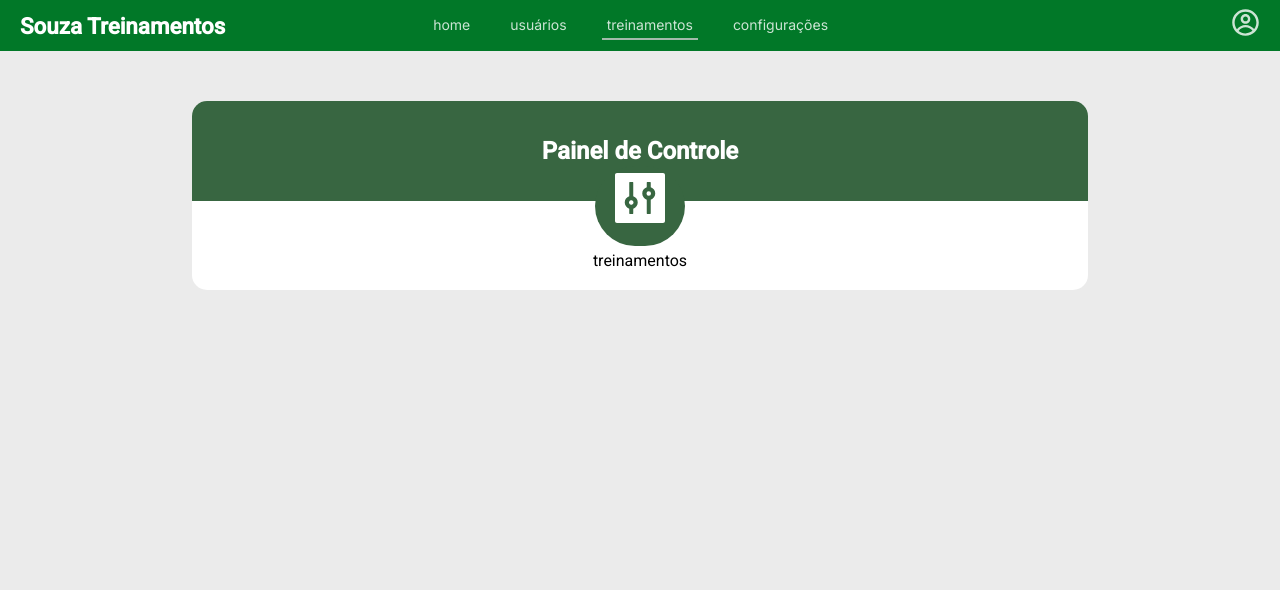
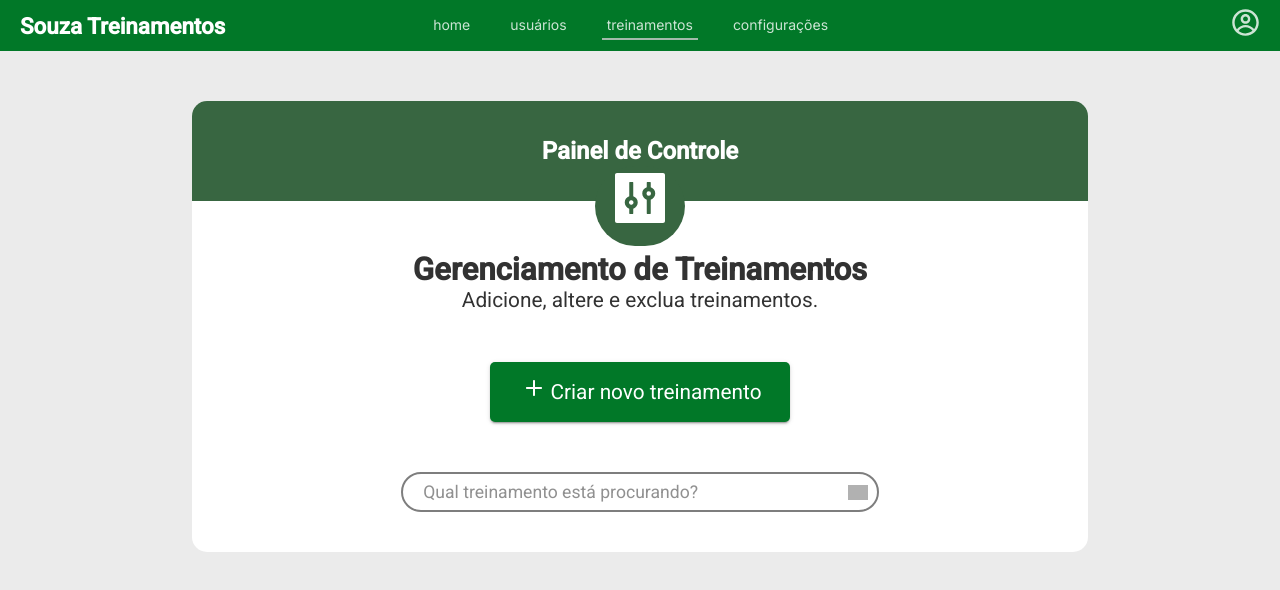
Before and after one commit to HenkelDio/plataforma-treinamentos2, a React (Create React App) app in the folder client/: page / in a window 1280 px wide. Both pictures are taken after a click on the item "treinamentos". Shown: the top 590 px of the page. Built offline with nearby package versions, Linux system fonts and the light colour scheme; grey boxes are pictures that could not be loaded.

Commit message:
added training modal

```diff
--- a/client/src/components/control-panel-components/trainingsPanel/TrainingsPanel.jsx
+++ b/client/src/components/control-panel-components/trainingsPanel/TrainingsPanel.jsx
@@ -1,9 +1,38 @@
 import styles from './trainingsPanel.module.css';
+import ModalCreateTraining from './modal/Modal';
+import { useState } from 'react';
+import {IoIosAdd} from 'react-icons/io'
 
-export default function TrainingsPanel(){
+export default function TrainingsPanel(props){
+    const [modalIsOpen, setIsOpen] = useState(false)
+
+    const closeModal = () =>{
+        setIsOpen(false)
+    }
+
     return(
-        <>
-            treinamentos
-        </>
+        <div className={styles.trainingsPanel}>
+
+            <ModalCreateTraining openModal={modalIsOpen} closeModal={closeModal}/>
+
+            <div className={styles.headerTrainings}>
+                <h2>Gerenciamento de Treinamentos</h2>
+                <p>Adicione, altere e exclua treinamentos.</p>
+            </div>
+            <div className={styles.bodyTrainings}>
+                <div onClick={e => setIsOpen(true)} className={styles.addTrainingContainer}>
+                    <p className={styles.addIcon}><IoIosAdd/></p>
+                    <p>Criar novo treinamento</p>
+                </div>
+            </div>
+            <div className={styles.listTrainings}>
+               <div className={styles.searchTraining}>
+                    <input type="text" placeholder='Qual treinamento está procurando?'></input>
+               </div>
+               <div className={styles.list}>
+
+               </div>
+            </div>
+        </div>
     )
 }
--- /dev/null
+++ b/client/src/components/control-panel-components/trainingsPanel/modal/Modal.jsx
@@ -0,0 +1,55 @@
+import styles from "./modal.module.css";
+import Modal from 'react-modal';
+import { Formik, Form, ErrorMessage, Field } from "formik"
+import { IoIosArrowBack } from "react-icons/io"
+
+
+export default function ModalCreateTraining(props){
+
+    const closeModal = () =>{
+        props.closeModal()
+    }
+
+    return(
+        <div className={styles.modalCreateTraining}>
+            <Modal
+            isOpen={props.openModal}
+            onRequestClose={closeModal}
+            contentLabel="Exemplo"
+            overlayClassName={styles.modalOverlay}
+            className={styles.modal}
+            ariaHideApp={false}
+            >
+            <div className={styles.headerModal}>
+
+                    <div onClick={closeModal} className={styles.closeModal}>
+                        <IoIosArrowBack />
+                    </div>
+
+                    <h1 id="pageTitle">Criar novo treinamento</h1>
+                </div>
+                <div id="bodyModal" className={styles.bodyModal}>
+                    <p>Preencha abaixo as informações</p>
+                    <div className={styles.formAddTraining}>
+                        <Formik
+                        initialValues={{}}
+                        >
+                        <Form className={styles.form}>
+                            <div className={styles.inputBox}>
+                                <Field name="title" placeholder="Digite o título do treinamento"></Field>
+                            </div>
+                            <div className={styles.inputBox}>
+                                <Field name="time" placeholder='1'></Field>
+                                <div className={styles.placeholderTime}>h</div>
+                            </div>
+                            <div className={styles.inputBox}>
+                                <Field as="textarea" name="content" placeholder="Digite o conteúdo aqui"></Field>
+                            </div>
+                        </Form>
+                        </Formik>
+                    </div>
+                </div>
+            </Modal>
+        </div>
+    )
+}
--- /dev/null
+++ b/client/src/components/control-panel-components/trainingsPanel/modal/modal.module.css
@@ -0,0 +1,117 @@
+.modalOverlay{
+    background-color: rgba(0, 0, 0, 0.5);
+
+    position: absolute;
+    top:0;
+    bottom: 0;
+    right: 0;
+    left: 0;
+}
+
+.modal{
+    position: absolute;
+    top: 50%;
+    left: 50%;
+    transform: translate(-50%,-50%);
+
+    width: 80%;
+    height: 500px;
+    background-color: white;
+
+    overflow-y: auto;
+}
+
+.headerModal{
+    position: relative;
+
+    width: 100%;
+    height: 100px;
+
+    display: flex;
+    justify-content: center;
+    align-items: center;
+
+    background-color: #386641;
+    color: rgb(250, 250, 250);
+
+}
+
+.headerModal h1{
+    font-family: var(--inter);
+}
+
+.closeModal{
+    position: absolute;
+    top: 35%;
+    left: 2%;
+
+    text-decoration: underline;
+    font-size: 2rem;
+    cursor: pointer;
+
+    opacity: 0.8;
+}
+
+.closeModal:hover{
+    opacity: 1;
+}
+
+.bodyModal{
+    padding: 20px;
+}
+
+.bodyModal p{
+    font-family: var(--inter);
+    opacity: 0.8;
+    font-weight: bold;
+    font-size: 1.5rem;
+}
+
+.formAddTraining .form{
+    display: flex;
+    flex-direction: column;
+    align-items: center;
+
+    margin-top: 30px;
+}
+
+.formAddTraining .form .inputBox{
+    margin-bottom: 20px;
+}
+
+.formAddTraining .form .inputBox
+
+
+/* MODAL MOBILE */
+
+@media (max-width: 700px){
+    .modal{
+        width: 100%;
+        height: 100%;
+        background-color: white;
+    }
+
+    .headerModal{
+        background-color: white;
+        color: black;
+    }
+
+    .bodyModal .listUsers .typeUser label{
+        border-radius: 0px;
+        height: 70px;
+    }
+
+    .bodyModal .listUsers{
+        margin-top: 20px;
+    }
+
+    .nextButton{
+        position: absolute;
+        bottom: 20px;
+        width: 95%;
+    }
+
+    .headerModal h1{
+        font-size: 1.5rem;
+    }
+}
--- a/client/src/components/control-panel-components/trainingsPanel/trainingsPanel.module.css
+++ b/client/src/components/control-panel-components/trainingsPanel/trainingsPanel.module.css
@@ -0,0 +1,80 @@
+.headerTrainings{
+    font-family: var(--inter);
+    opacity: 0.8;
+    font-size: 1.3rem;
+}
+
+.bodyTrainings{
+    display: flex;
+    justify-content: center;
+
+    margin-top: 50px;
+}
+
+.bodyTrainings .addTrainingContainer{
+    display: flex;
+    justify-content: center;
+    align-items: center;
+
+    width: 300px;
+    padding: 10px 0px;
+
+    font-size: 1.3rem;
+
+    margin-bottom: 30px;
+    border-radius: 5px;
+    box-shadow: 0px 3px 1px -2px rgb(0 0 0 / 20%), 0px 2px 2px 0px rgb(0 0 0 / 14%), 0px 1px 5px 0px rgb(0 0 0 / 12%);
+
+    cursor: pointer;
+    color: white;
+    background-color: #017828;
+
+    transition: 0.1s;
+}
+
+.bodyTrainings .addTrainingContainer:hover{
+    background-color: var(--button-color-hover);
+}
+
+.bodyTrainings .addTrainingContainer .addIcon{
+    font-size: 2rem;
+}
+
+.listTrainings{
+    display: flex;
+    flex-direction: column;
+
+    width: 100%;
+    padding: 20px 50px;
+}
+
+.listTrainings .searchTraining input{
+    width: 60%;
+    height: 40px;
+    padding-left: 20px;
+
+    border: 2px solid rgb(94, 94, 94);
+    border-radius: 50px;
+
+    font-size: 1.1rem;
+
+    background-image: url(https://img2.gratispng.com/20180920/kua/kisspng-computer-icons-portable-network-graphics-magnifyin-search-svg-png-icon-free-download-176-33-onli-5ba400a7f090b8.6295190215374747279854.jpg);
+    background-size: 20px;
+    background-repeat: no-repeat;
+    background-position: 98%;
+    opacity: 0.8;
+}
+
+.listTrainings .searchTraining input:focus{
+    opacity: 1;
+}
+
+@media (max-width: 700px){
+    .listTrainings{
+        padding: 20px 20px;
+    }
+    .listTrainings .searchTraining input{
+        width: 100%;
+        height: 50px;
+    }
+}
--- a/client/src/components/control-panel-components/usersPanel/usersPanel.module.css
+++ b/client/src/components/control-panel-components/usersPanel/usersPanel.module.css
@@ -9,7 +9,6 @@
     justify-content: center;
 
     margin-top: 50px;
-
 }
 
 .bodyUsers .addUserContainer{
```
